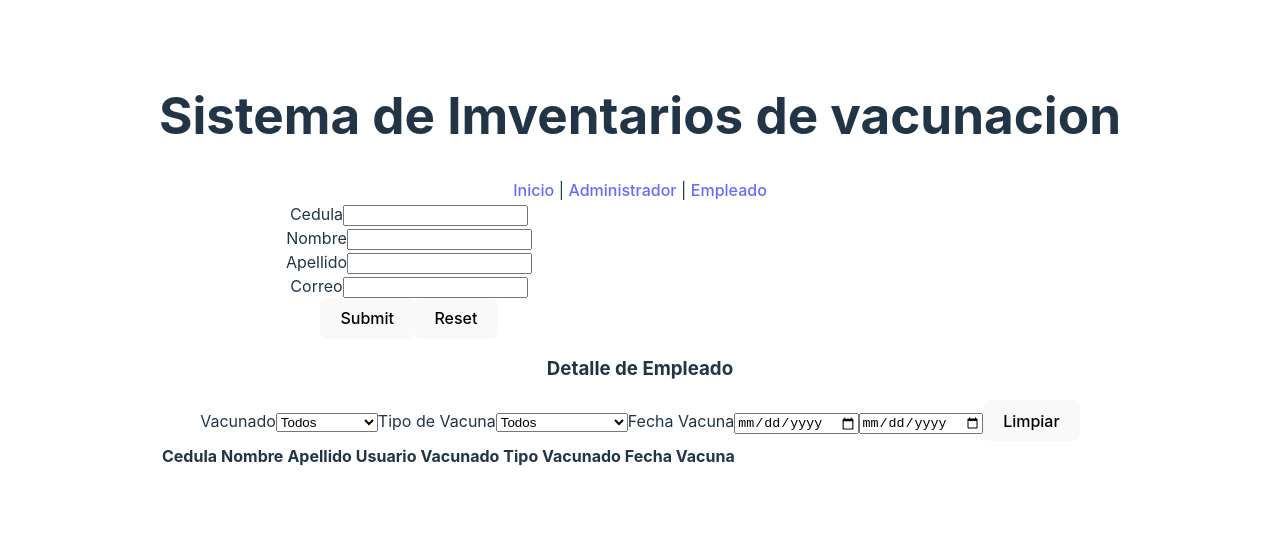
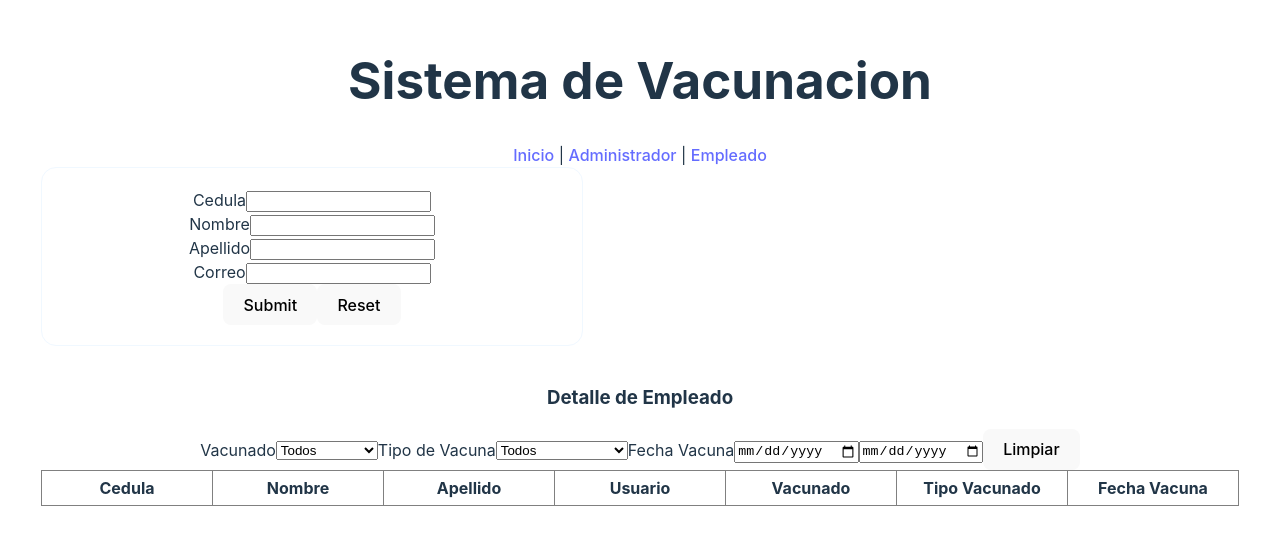
Before and after one commit to jmillan07/my-app-kroger, a React (Vite) app: page /administrator in a window 1280 px wide. Shown: the part 138-674 px from the top of the page. Built offline with nearby package versions, Linux system fonts and the light colour scheme.

Commit message:
se procedio actualizar el stylo de la aplicacion

```diff
--- a/src/Administrator.jsx
+++ b/src/Administrator.jsx
@@ -1,5 +1,6 @@
 import { useState, useEffect } from 'react'
 import { useFormik } from 'formik'
+import './App.css'
 
 import AdministratorDetail from './AdministratorDetail'
 
@@ -129,7 +130,7 @@ export function Administrator()  {
     return (
         <>
 
-        <form style={{display: "flex","flex-direction":"column",alignItems:"flex-start",justifyContent:"center",width:"500px"}} onSubmit={newlletter.handleSubmit}>
+        <form className="container" onSubmit={newlletter.handleSubmit}>
             <div style={{disply:"flex",width:500}}>
                 <label>Cedula</label>
                 <input type="text" id="cedula" name="cedula" value={newlletter.values.cedula} onChange={newlletter.handleChange}/>
--- a/src/AdministratorDetail.jsx
+++ b/src/AdministratorDetail.jsx
@@ -1,5 +1,6 @@
 import { useState } from 'react'
 import { useNavigate } from "react-router-dom";
+import './App.css'
 
 function AdministratorDetail(props){
 
@@ -121,16 +122,16 @@ function AdministratorDetail(props){
           value={hasta}
         ></input>
             <button onClick={handleLimpiar}>Limpiar</button>
-    <table>
+    <table className='table'>
       <thead>
         <tr>
-            <th>Cedula</th>
-            <th>Nombre</th>
-            <th>Apellido</th>
-            <th>Usuario</th>
-            <th>Vacunado</th>
-            <th>Tipo Vacunado</th>
-            <th>Fecha Vacuna</th>
+            <th className='tableCell'>Cedula</th>
+            <th className='tableCell'>Nombre</th>
+            <th className='tableCell'>Apellido</th>
+            <th className='tableCell'>Usuario</th>
+            <th className='tableCell'>Vacunado</th>
+            <th className='tableCell'>Tipo Vacunado</th>
+            <th className='tableCell'>Fecha Vacuna</th>
         </tr>
       </thead>
       <tbody>
@@ -144,10 +145,16 @@ function AdministratorDetail(props){
                 <th>{e.vacunado}</th>
                 <th>{e.vacuna}</th>
                 <th>{e.fechVacuna}</th>
-                <button onClick={()=>handleEliminar(e.key)}>Eliminar</button>
-                <button onClick={()=>{
+                <th>
+                <div className='contenButton'>
+
+                <button className='submitBtn' onClick={()=>handleEliminar(e.key)}>Eliminar</button>
+                <button className='submitBtn' onClick={()=>{
                     navigate(`/AdministratorUpdate/${e.key}`);
                 }}>Update</button>
+                </div>
+
+                </th>
             </tr>
             )
         })}
--- a/src/App.css
+++ b/src/App.css
@@ -39,3 +39,61 @@
 .read-the-docs {
   color: #888;
 }
+
+
+.table {
+  border-collapse: collapse
+}
+
+.tableCell {
+  border: 1px solid gray;
+  margin: 0;
+  padding: 5px 10px;
+  width: max-content;
+  min-width: 150px
+}
+
+.container {
+  padding: 20px;
+  border: 1px solid #F0F8FF;
+  border-radius: 15px;
+  width: max-content;
+  margin-bottom: 40px;
+
+}
+
+.containerEmple {
+  padding: 5px;
+  border: 1px solid #F0F8FF;
+  border-radius: 15px;
+  margin-bottom: 5px;
+  display: flex;
+  align-items: center;
+  justify-content: center;
+}
+
+h4{
+  text-align: left;
+}
+
+.tittleEmple {
+  padding: auto;
+  margin: 5px;
+}
+
+.inputs {
+  margin-bottom: 5px
+};
+.submitBtn {
+  margin-top: 10px;
+  padding: 10px 15px;
+  border: none;
+  background-color: lightseagreen;
+  font-size: 14px;
+  border-radius: 5px
+}
+
+.contenButton {
+  display: flex;
+  width: 100px;
+}
--- a/src/Employee.jsx
+++ b/src/Employee.jsx
@@ -32,26 +32,32 @@ export function Employee(){
     return (
         <>
         <h1>Empleador</h1>
+        <div className='container'>
+
             <input
             autoComplete="off"
             onChange={handleInput}
-            placeholder="username"
+            placeholder="Usuario"
             name="username"
             type="text"
             value={usernameInput}
+            className="inputs"
+
             />
 
             <input
-            placeholder="password"
+            placeholder="Password"
             name="password"
             type="password"
             onChange={handleInputPass}
             value={passInput}
+            className="inputs"
             />
 
             <button onClick={login}>login</button>
 
             <Outlet/>
+            </div>
         </>
     )
 }
--- a/src/EmployeeDetail.jsx
+++ b/src/EmployeeDetail.jsx
@@ -37,30 +37,49 @@ function EmployeeDetail(){
     return (
         <>
         <h1>Detalle del Empleador</h1>
-        <div style={{display: "flex",alignItems:"center",justifyContent:"center",width:"1000px"}}>
-            <h4>Usuario   :  </h4>
+        <div className='containerEmple'>
+            <div className='tittleEmple'>
+                <h4>Usuario</h4>
                 <p>{dato.usuario}</p>
-            <h4>Cedula    :</h4>
+            </div>
+            <div className='tittleEmple'>
+                <h4>Cedula</h4>
                 <p>{dato.cedula}</p>
-            <h4>Nombre    :</h4>
+            </div>
+            <div className='tittleEmple'>
+                <h4>Nombre</h4>
                 <p>{dato.nombres}</p>
-            <h4>Apellidos    :</h4>
+            </div>
+            <div className='tittleEmple'>
+                <h4>Apellidos</h4>
                 <p>{dato.apellidos}</p>
-            <h4>Correo    :</h4>
+            </div>
+            <div className='tittleEmple'>
+                <h4>Correo</h4>
                 <p>{dato.correo}</p>
             </div>
+        </div>
             <h3>Actualizar</h3>
+            <div className='containerEmple'>
                 <label>Fecha de Nacimiento</label>
                 <input type='date' name='fechaNac' onChange={handleChange} value={employeAct.fechaNac}></input>
+            </div>
+            <div className='containerEmple'>
                 <label>Direccion de domicilio</label>
                 <input type='text' name='direcc' onChange={handleChange} value={employeAct.direcc}></input>
+            </div>
+            <div  className='containerEmple'>
                 <label>Telefono Movil</label>
                 <input type='text' name='telefono' onChange={handleChange} value={employeAct.telefono}></input>
+            </div>
+            <div  className='containerEmple'>
+
             <label>Estado de Vacunacion</label>
             <select onChange={handleChange} value={employeAct.vacunado} name='vacunado'>
                 <option value="novacunado">No Vacunado</option>
                 <option value="vacunado">Vacunado</option>
             </select>
+            </div>
             {
                 employeAct.vacunado === "vacunado" ?
                 (
@@ -83,7 +102,9 @@ function EmployeeDetail(){
             </>
                 ):null
             }
+      <div>
             <button onClick={handleSave}>Save Inf</button>
+      </div>
         </>
     )
 }
--- a/src/Index.jsx
+++ b/src/Index.jsx
@@ -6,7 +6,7 @@ function Index(){
 
     return (
         <>
-        <h1>Sistema de Imventarios de vacunacion</h1>
+        <h1>Sistema de Vacunacion</h1>
             <nav>
                 <Link to="/">Inicio</Link> |{" "}
                 <Link to="administrator">Administrador</Link> |{" "}
```
Lines whose indentation alone changed are shown as unchanged.
